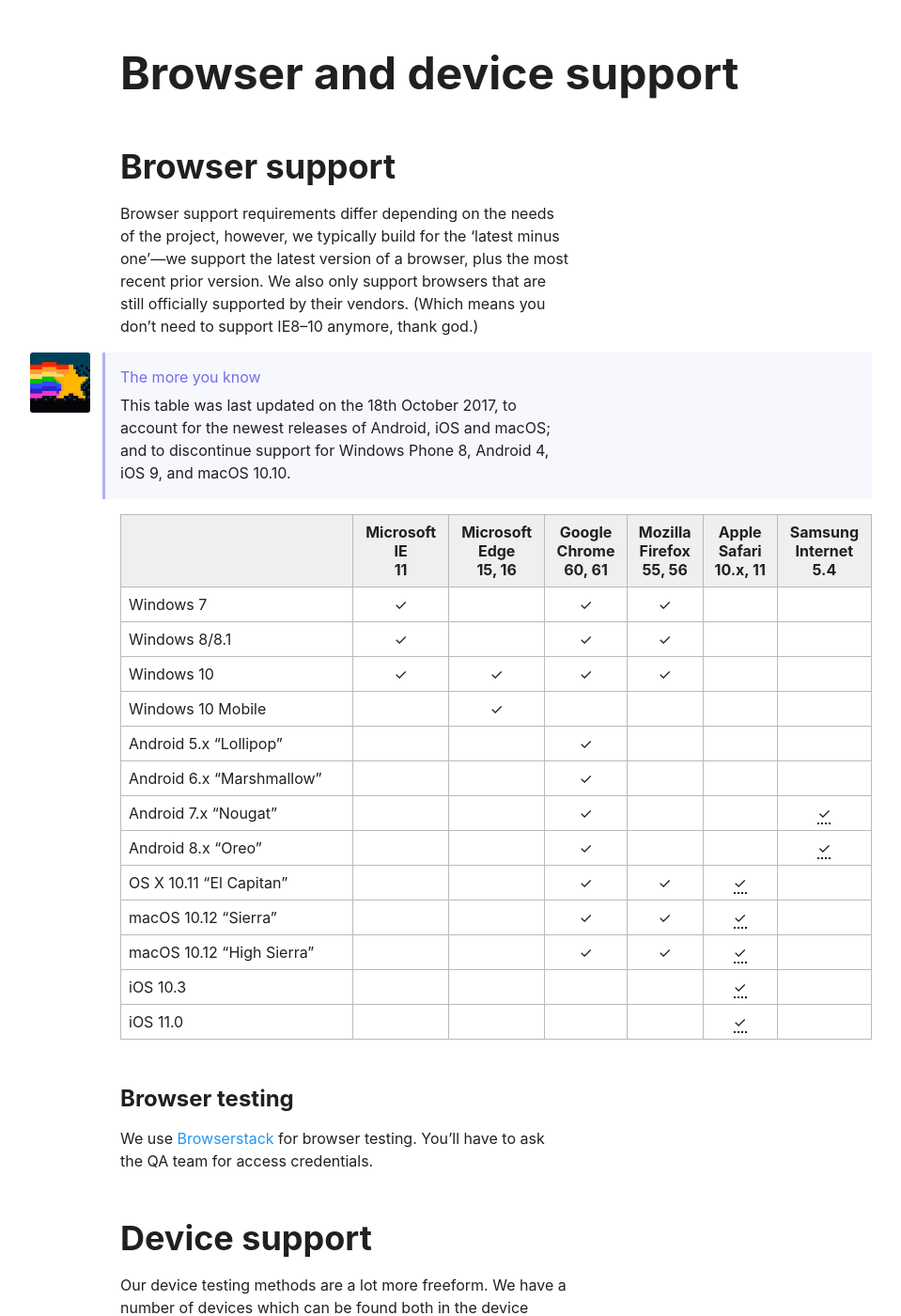
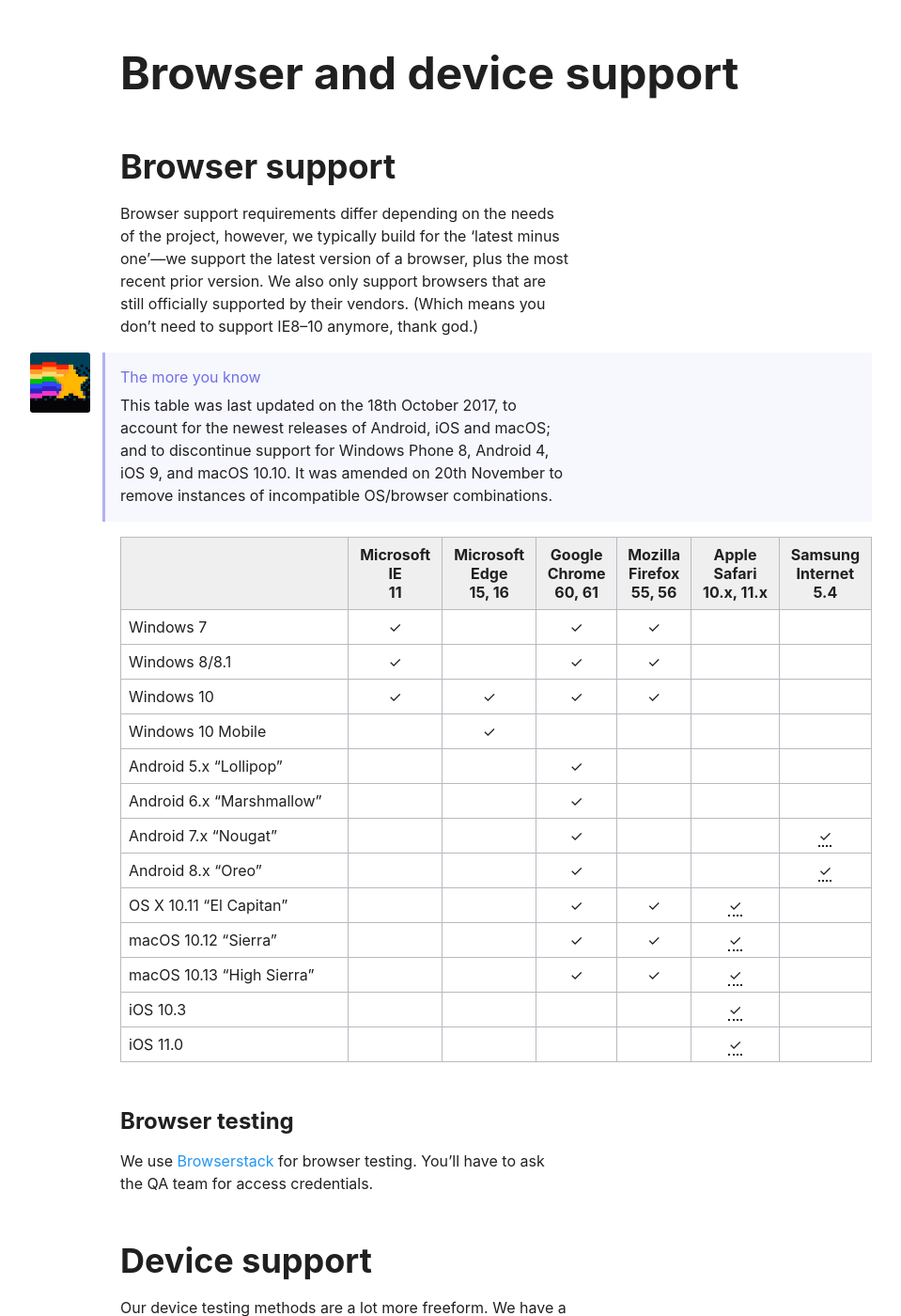
Before and after one commit to querkmachine/FSFrontEndDocs, a Jekyll site: the page built from tools/browser-support.md, in a window 1280 px wide and 1400 px high. Shown: the whole window at 94% size, without its empty margins (112-1071 px from the left). Built offline with Jekyll 4.4.1, drawn with Linux system fonts in a browser that asks for light colours.

Commit message:
Remove impossible OS/browser combinations from support table

```diff
--- a/tools/browser-support.md
+++ b/tools/browser-support.md
@@ -8,10 +8,10 @@
 Browser support requirements differ depending on the needs of the project, however, we typically build for the 'latest minus one'—we support the latest version of a browser, plus the most recent prior version. We also only support browsers that are still officially supported by their vendors. (Which means you don't need to support IE8–10 anymore, thank god.)
 
 <aside class="aside aside--tangent">
-This table was last updated on the 18th October 2017, to account for the newest releases of Android, iOS and macOS; and to discontinue support for Windows Phone 8, Android 4, iOS 9, and macOS 10.10.
+This table was last updated on the 18th October 2017, to account for the newest releases of Android, iOS and macOS; and to discontinue support for Windows Phone 8, Android 4, iOS 9, and macOS 10.10. It was amended on 20th November to remove instances of incompatible OS/browser combinations.
 </aside>
 
-|  |Microsoft<br>IE<br>11|Microsoft<br>Edge<br>15, 16|Google<br>Chrome<br>60, 61|Mozilla<br>Firefox<br>55, 56|Apple<br>Safari<br>10.x, 11|Samsung<br>Internet<br>5.4|
+|  |Microsoft<br>IE<br>11|Microsoft<br>Edge<br>15, 16|Google<br>Chrome<br>60, 61|Mozilla<br>Firefox<br>55, 56|Apple<br>Safari<br>10.x, 11.x|Samsung<br>Internet<br>5.4|
 |:-|:-:|:-:|:-:|:-:|:-:|:-:|:-:|
 |Windows 7                |✓| |✓|✓| | |
 |Windows 8/8.1            |✓| |✓|✓| | |
@@ -23,9 +23,9 @@
 |Android 8.x "Oreo"       | | |✓| | |<abbr title="Where applicable">✓</abbr>|
 |OS X 10.11 "El Capitan"  | | |✓|✓|<abbr title="Safari 10.1, 11">✓</abbr>| |
 |macOS 10.12 "Sierra"     | | |✓|✓|<abbr title="Safari 10.1, 11">✓</abbr>| |
-|macOS 10.12 "High Sierra"| | |✓|✓|<abbr title="Safari 10.1, 11">✓</abbr>| |
-|iOS 10.3                 | | | | |<abbr title="Safari 10.3, 11">✓</abbr>| |
-|iOS 11.0                 | | | | |<abbr title="Safari 10.3, 11">✓</abbr>| |
+|macOS 10.13 "High Sierra"| | |✓|✓|<abbr title="Safari 11 only">✓</abbr>| |
+|iOS 10.3                 | | | | |<abbr title="Safari 10.3 only">✓</abbr>| |
+|iOS 11.0                 | | | | |<abbr title="Safari 11 only">✓</abbr>| |
 
 ### Browser testing
 
```
